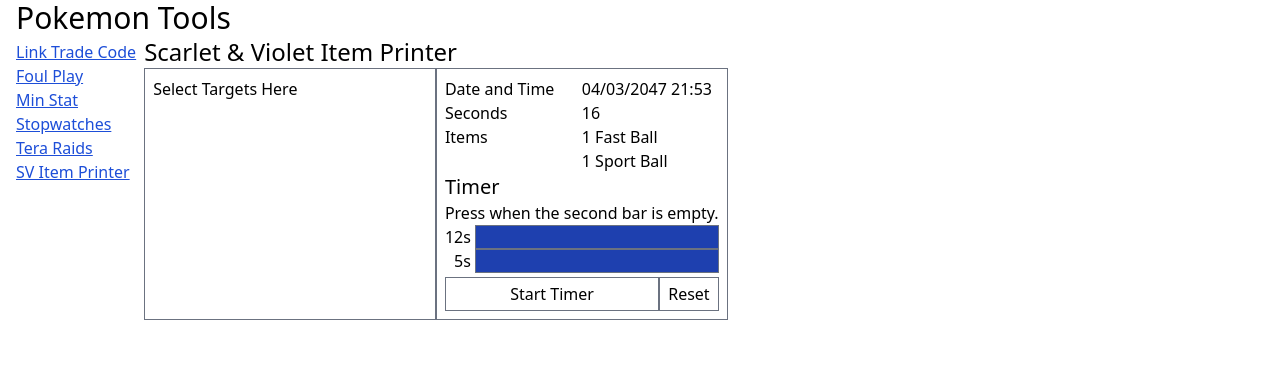
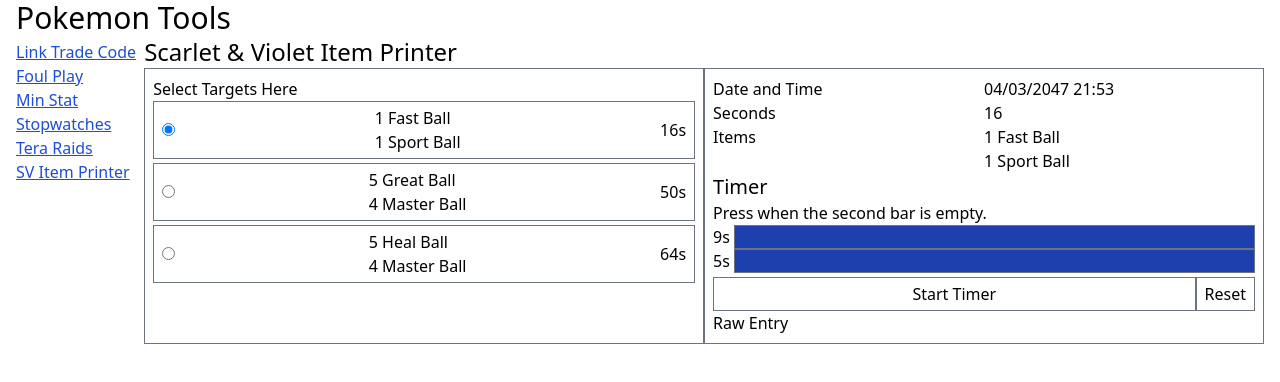
Before and after one commit to nick-ng/pokemon-tools, a React (Vite) app: page /sv-item-printer in a window 1280 px wide. Shown: the top 382 px of the page. Built offline with nearby package versions, Linux system fonts and the light colour scheme.

Commit message:
wip: start working on the target chooser

```diff
--- a/src/components/sv-item-printer/index.tsx
+++ b/src/components/sv-item-printer/index.tsx
@@ -1,7 +1,7 @@
 import type { SvItemPrinterTarget } from "../../schemas";
 
 import { useOptions } from "../../hooks/options-context";
-import { useEffect, useState } from "react";
+import { useEffect, useState, useRef } from "react";
 
 const targets: SvItemPrinterTarget[] = [
 	{
@@ -12,28 +12,66 @@
 		],
 		raw: "",
 	},
+	{
+		timestamp: 2703495290,
+		itemList: [
+			{ item: "Great Ball", quantity: 5 },
+			{ item: "Master Ball", quantity: 4 },
+		],
+		raw: `2703495290, 2055-09-02 10:54:50
+x1 Master Ball
+x1 Master Ball
+x5 Great Ball
+x1 Master Ball
+x1 Master Ball`,
+	},
+	{
+		timestamp: 2681864404,
+		itemList: [
+			{ item: "Heal Ball", quantity: 5 },
+			{ item: "Master Ball", quantity: 4 },
+		],
+		raw: `2681864404, 2054-12-26 02:20:04
+x5 Heal Ball
+x1 Master Ball
+x1 Master Ball
+x1 Master Ball
+x1 Master Ball`,
+	},
 ];
 
-const getStartingDateString = (timestamp: number) => {
-	const startingDate = new Date(timestamp * 1000);
+const getTimerData = (timestamp: number, minDelayS: number) => {
+	let delaySeconds = timestamp % 60;
+	if (delaySeconds < minDelayS) {
+		delaySeconds = delaySeconds + 60;
+	}
 
-	const dd = startingDate.getDate().toString().padStart(2, "0");
-	const mm = (startingDate.getMonth() + 1).toString().padStart(2, "0");
-	const yyyy = startingDate.getFullYear();
+	const startingDate = new Date((timestamp - delaySeconds) * 1000);
 
-	const hh = startingDate.getHours().toString().padStart(2, "0");
-	const ii = startingDate.getMinutes().toString().padStart(2, "0");
+	const dd = startingDate.getUTCDate().toString().padStart(2, "0");
+	const mm = (startingDate.getUTCMonth() + 1).toString().padStart(2, "0");
+	const yyyy = startingDate.getUTCFullYear();
 
-	return `${dd}/${mm}/${yyyy} ${hh}:${ii}`;
+	const hh = startingDate.getUTCHours().toString().padStart(2, "0");
+	const ii = startingDate.getUTCMinutes().toString().padStart(2, "0");
+
+	return {
+		dmyString: `${dd}/${mm}/${yyyy} ${hh}:${ii}`,
+		mdyString: `${mm}/${dd}/${yyyy} ${hh}:${ii}`,
+		ymdString: `${yyyy}/${mm}/${dd} ${hh}:${ii}`,
+		delaySeconds,
+	};
 };
 
 export default function SvItemPrinter() {
-	const { options } = useOptions();
+	const { options, setOptions } = useOptions();
 	const [timerRunning, setTimerRunning] = useState(false);
+	const startButtonRef = useRef<HTMLButtonElement | null>(null);
 
-	const chosenTarget = targets[0];
-	const delaySeconds = chosenTarget.timestamp % 60;
-	const totalDelaySeconds = delaySeconds + options.svItemPrinterAdjustSeconds;
+	const chosenTarget = targets[options.svItemPrinterChosenTarget];
+
+	const timerData = getTimerData(chosenTarget.timestamp, options.svItemPrinterMinSeconds);
+	const totalDelaySeconds = timerData.delaySeconds - options.svItemPrinterAdjustSeconds;
 
 	const barBMaxSeconds = 5;
 
@@ -55,18 +93,52 @@
 	});
 
 	return (
-		<div>
+		<div className="w-full">
 			<h2>Scarlet & Violet Item Printer</h2>
 			<div className="lg:grid lg:grid-cols-2">
 				<div className="hidden border border-gray-500 p-2 lg:block">
 					<p>Select Targets Here</p>
+					<div className="flex flex-col items-stretch gap-1">
+						{targets.map((t, index) => (
+							<button
+								key={t.timestamp}
+								className="flex flex-row items-center justify-between border border-gray-500 px-2 py-1"
+								type="button"
+								onClick={() => {
+									setOptions({
+										svItemPrinterChosenTarget: index,
+									});
+
+									setTimerRunning(false);
+
+									if (startButtonRef.current) {
+										startButtonRef.current.focus();
+									}
+								}}
+							>
+								<div>
+									<input type="radio" checked={options.svItemPrinterChosenTarget === index} />
+								</div>
+								<div className="">
+									{t.itemList.map((i) => (
+										<div key={i.item} className="text-left">
+											{i.quantity} {i.item}
+										</div>
+									))}
+								</div>
+								<div>
+									{getTimerData(t.timestamp, options.svItemPrinterMinSeconds).delaySeconds}s
+								</div>
+							</button>
+						))}
+					</div>
 				</div>
 				<div className="border border-gray-500 p-2">
 					<div className="grid grid-cols-2">
 						<div>Date and Time</div>
-						<div>{getStartingDateString(chosenTarget.timestamp)}</div>
+						<div>{timerData.dmyString}</div>
 						<div>Seconds</div>
-						<div>{delaySeconds}</div>
+						<div>{timerData.delaySeconds}</div>
 
 						<div>Items</div>
 						<div>
@@ -120,6 +192,7 @@
 						<button
 							className="grow border border-gray-500 py-1 px-2"
 							type="button"
+							ref={startButtonRef}
 							onClick={() => {
 								setTimerRunning(true);
 							}}
@@ -129,12 +202,19 @@
 						<button
 							className="border border-gray-500 py-1 px-2"
 							type="button"
-							onClick={() => {
+							onClick={(event) => {
 								setTimerRunning(false);
+								if (startButtonRef.current) {
+									startButtonRef.current.focus();
+								}
 							}}
 						>
 							Reset
 						</button>
+					</div>
+					<div>
+						<h4>Raw Entry</h4>
+						<pre>{chosenTarget.raw}</pre>
 					</div>
 				</div>
 			</div>
--- a/src/hooks/options-context.tsx
+++ b/src/hooks/options-context.tsx
@@ -43,11 +43,12 @@
 	),
 	svItemPrinterAdjustSeconds: z.number().optional().default(1),
 	svItemPrinterMinSeconds: z.number().optional().default(7),
+	svItemPrinterChosenTarget: z.number().optional().default(0),
 });
 
 export type Options = z.infer<typeof optionsSchema>;
 
-export const defaultOptions: Readonly<Options> = Object.freeze({
+export const defaultOptions: Options = {
 	darkMode: "system",
 	minIVs: [
 		{
@@ -101,9 +102,10 @@
 			teraType: "fairy",
 		},
 	],
-	svItemPrinterAdjustSeconds: 1,
+	svItemPrinterAdjustSeconds: 2,
 	svItemPrinterMinSeconds: 7,
-} as Options);
+	svItemPrinterChosenTarget: 0,
+};
 
 const toggleDarkMode = (darkMode: Options["darkMode"]) => {
 	if (darkMode === "dark") {
@@ -128,7 +130,7 @@
 	options: Options;
 	setOptions: (newPartialOptions: Partial<Options>) => void;
 }>({
-	options: defaultOptions,
+	options: { ...defaultOptions },
 	setOptions: () => {},
 });
 
```
